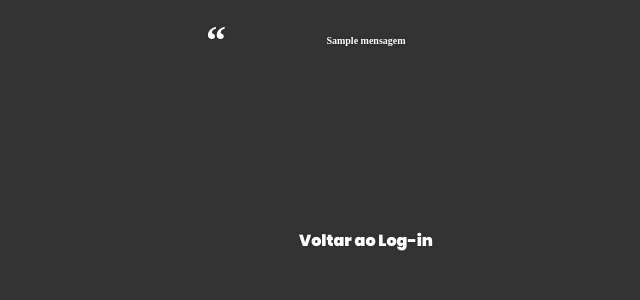
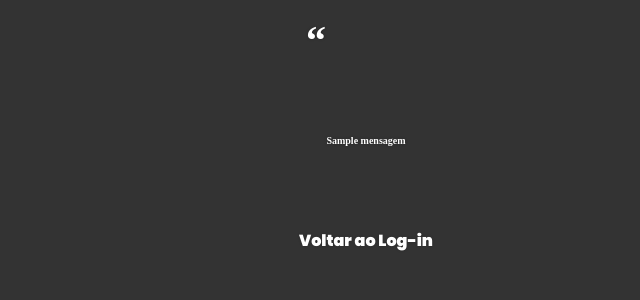
Before and after one commit to PaperPale/NanoNano, a Python web app: template templates/erroSection.html in a window 1280 px wide. Shown: the top 300 px of the page, without its empty margins (274-914 px from the left). Run offline with Jinja, Linux system fonts and the light colour scheme; the template is opened without the code that fills it: most values are stand-ins (such as "Sample title", 1, 10 or a date in 2020).

Commit message:
Update crono.css

```diff
--- a/static/styles/crono.css
+++ b/static/styles/crono.css
@@ -338,7 +338,7 @@ font-family: "Times New Roman", serif;
 font-size: 40px;
 color:#fff;
 text-shadow: 0 0 3px rgba(0, 0, 0, 0.3);
-transform: translateY(-200px) translateX(-150px);
+transform: translateY(-200px) translateX(-50px);
 font-align: center;
 position: absolute;
 z-index:3;
@@ -350,7 +350,7 @@ font-family: "Times New Roman", serif;
 font-size: 10px;
 color:#fff;
 text-shadow: 0 0 3px rgba(0, 0, 0, 0.3);
-transform: translateY(-200px);
+transform: translateY(-100px);
 font-align: center;
 position: absolute;
 z-index:3;
```
